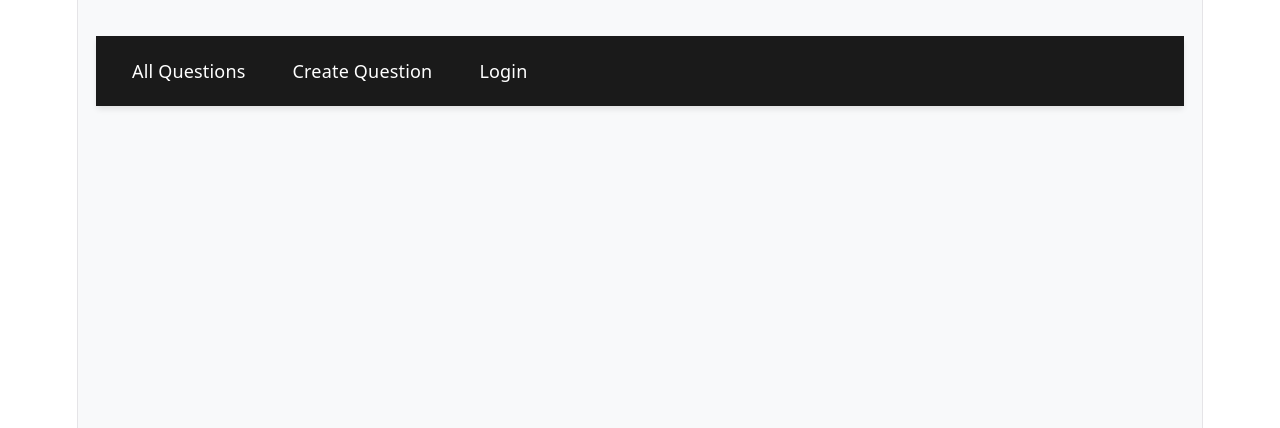
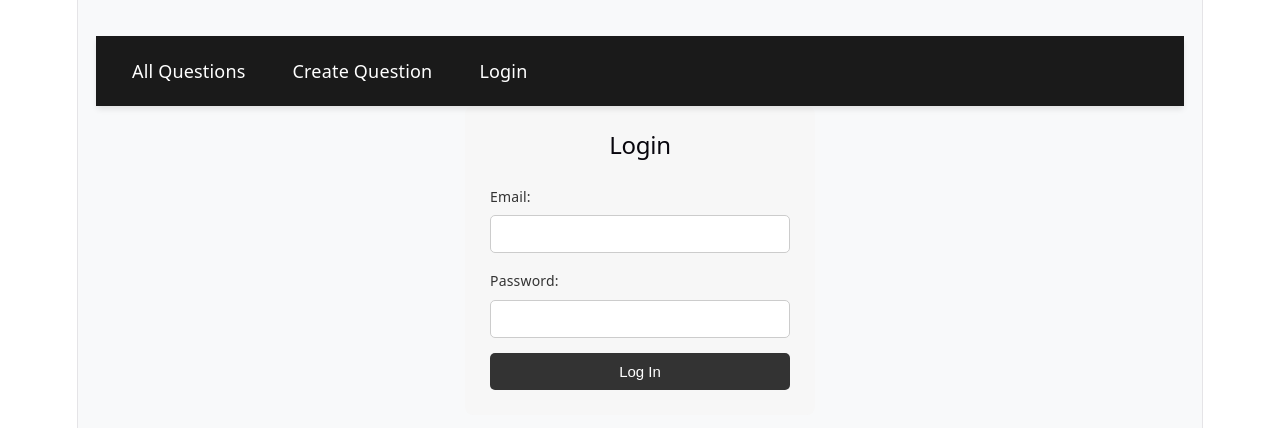
Before and after one commit to TTP-CAPSTONE-2/QA-Frontend, a React (Vite) app: page /api/login in a window 1280 px wide. Shown: the top 428 px of the page. Built offline with nearby package versions, Linux system fonts and the light colour scheme.

Commit message:
add form and logic to allow login

```diff
--- a/src/App.jsx
+++ b/src/App.jsx
@@ -4,6 +4,7 @@ import Home from './pages/Home';
 import './App.css';
 import CreateQuestion from './pages/CreateQuestion';
 import QuestionDetail from './pages/QuestionDetail';
+import LoginForm from './pages/LoginForm/LoginForm';
 
 
 function App() {
@@ -14,6 +15,7 @@ function App() {
           <Route path="/" element={<Home />} />
           <Route path="/api/questions" element={<CreateQuestion />} />
           <Route path="/api/questions/:id" element={<QuestionDetail />} />
+          <Route path="/api/login" element={<LoginForm />}/>
         </Routes>
     </div>
   );
--- a/src/components/Navbar/Navbar.jsx
+++ b/src/components/Navbar/Navbar.jsx
@@ -7,7 +7,7 @@ function Navbar() {
             <div className="nav-links">
                 <Link to="/">All Questions</Link>
                 <Link to="/api/questions">Create Question</Link>
-                <Link /*to={}*/>Login</Link>
+                <Link to="/api/login">Login</Link>
             </div>
         </nav>
     );
--- /dev/null
+++ b/src/pages/LoginForm/LoginForm.css
@@ -0,0 +1,58 @@
+.login-container {
+    display: flex;
+    justify-content: center;
+    align-items: center;
+    min-height: 100vh;
+}
+
+form {
+    width: 350px;
+    padding: 25px;
+    background-color: #f7f7f7;
+    border-radius: 8px;
+    display: flex;
+    flex-direction: column;
+    gap: 15px;
+}
+
+h2 {
+    text-align: center;
+    margin-bottom: 10px;
+}
+
+form div {
+    display: flex;
+    flex-direction: column;
+    gap: 5px;
+}
+
+label {
+    font-size: 14px;
+    color: #333;
+}
+
+input {
+    padding: 10px;
+    border: 1px solid #ccc;
+    border-radius: 5px;
+    font-size: 14px;
+}
+
+input:focus {
+    outline: none;
+    border-color: #555;
+}
+
+button {
+    padding: 10px;
+    border: none;
+    border-radius: 5px;
+    background-color: #333;
+    color: white;
+    cursor: pointer;
+    font-size: 15px;
+}
+
+button:hover {
+    opacity: 0.85;
+}
--- /dev/null
+++ b/src/pages/LoginForm/LoginForm.jsx
@@ -0,0 +1,46 @@
+import './LoginForm.css'
+import { useState } from 'react'
+
+function LoginForm() {
+    const [email, setEmail] = useState('')
+    const [password, setPassword] = useState('')
+
+    async function handleSubmit(e) {
+        e.preventDefault()
+
+        const response = await fetch('http://localhost:3000/auth/login', {
+            method: 'POST',
+            credentials: 'include',
+            headers: {
+                'Content-Type': 'application/json'
+            },
+            body: JSON.stringify({
+                email: email,
+                password: password
+            })
+        })
+        const data = await response.json()
+
+        // here
+    }
+    return (
+        <div>
+            <form action="" onSubmit={handleSubmit}>
+                <h2>Login</h2>
+                <div>
+                    <label htmlFor="">Email: </label>
+                    <input type="email" value={email} onChange={(e) => setEmail(e.target.value)}/>
+                </div>
+
+                <div>
+                    <label htmlFor="">Password: </label>
+                    <input type="password" value={password} onChange={(e) => setPassword(e.target.value)}/>
+                </div>
+
+                <button type="submit">Log In</button>
+            </form>
+        </div>
+    )
+}
+
+export default LoginForm
```
